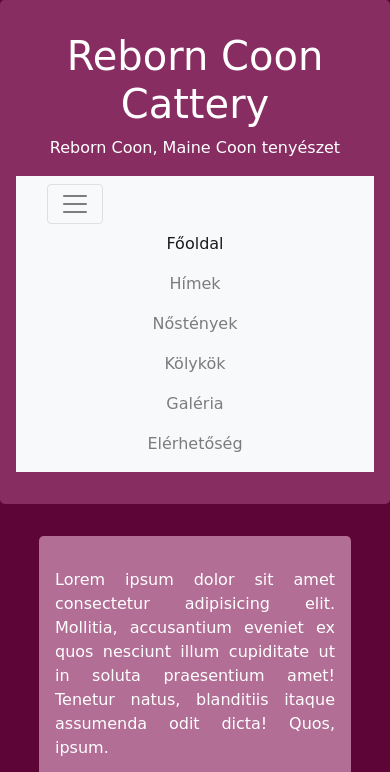
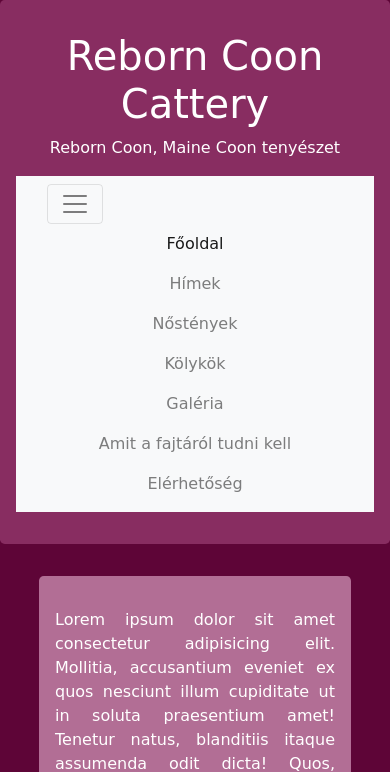
Before and after one commit to Bencece/catWeb, a PHP site: page /index.php in a window 390 px wide, after a click that opens the changed part. Shown: the top 772 px of the page. Run offline with PHP 8.4, Linux system fonts and the light colour scheme.

Commit message:
change menu.php at mobile view

```diff
--- a/menu.php
+++ b/menu.php
@@ -53,6 +53,9 @@
         <li id="55" class="nav-item">
           <a class="nav-link" href="galeria.php">Galéria</a>
         </li>
+        <li id="77" class="nav-item">
+          <a class="nav-link" href="tudni.php">Amit a fajtáról tudni kell</a>
+        </li>
         <li id="66" class="nav-item">
           <a class="nav-link" href="elerhetoseg.php">Elérhetőség</a>
         </li>
```
